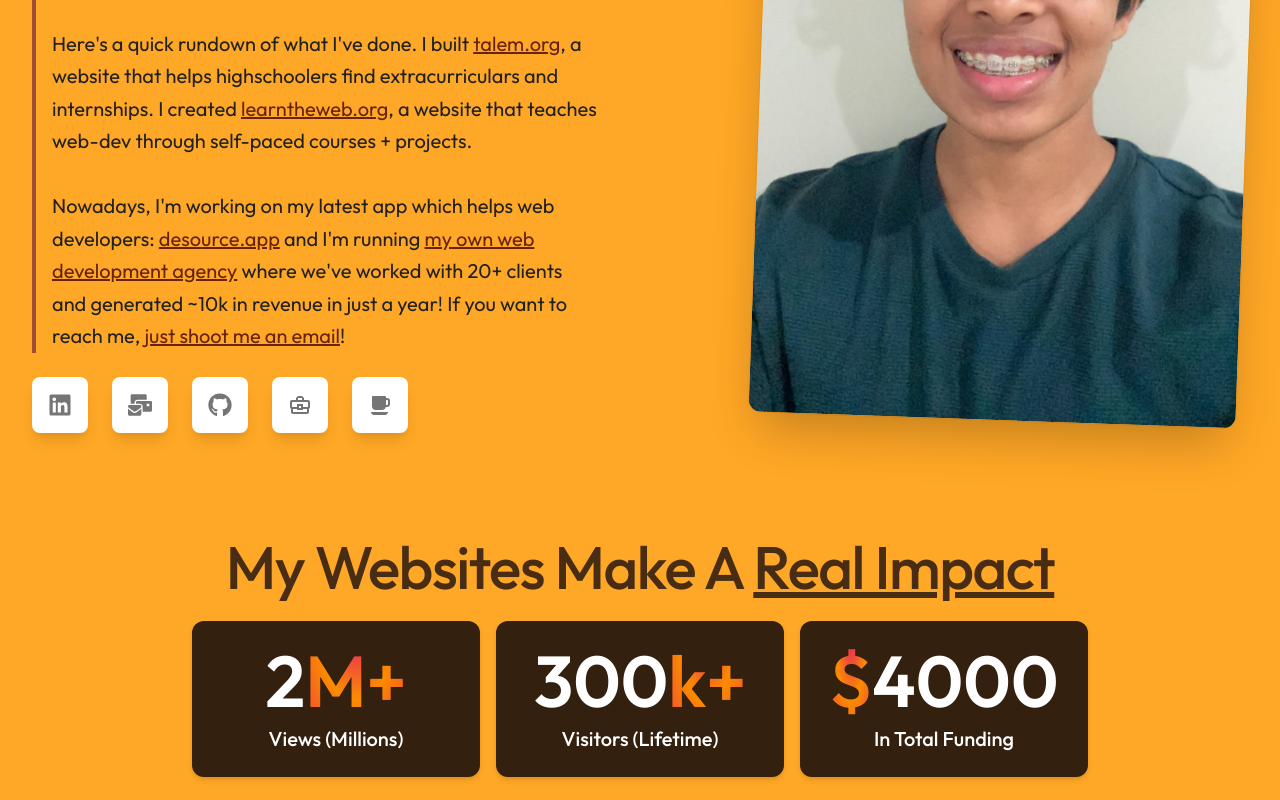
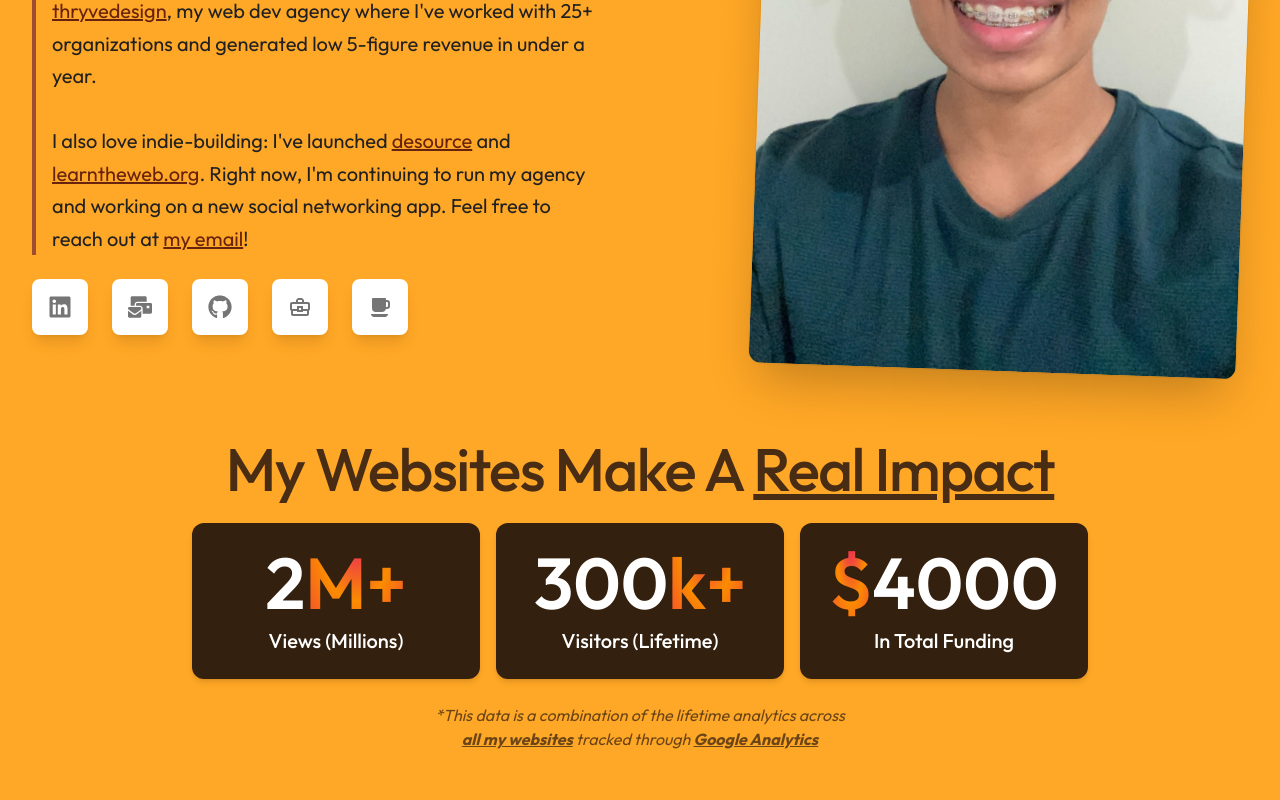
Before and after one commit to PkTheCoda/portfolio, a React (Vite) app: page / in a window 1280 px wide. Shown: the part 1360-2160 px from the top of the page. Built offline with nearby package versions, Linux system fonts and the light colour scheme.

Commit message:
portfolio content updates

```diff
--- a/src/Components/AboutSection.jsx
+++ b/src/Components/AboutSection.jsx
@@ -40,14 +40,11 @@ export default function AboutMe() {
                     <span className="text-[#36190f] font-semibold">
                       Hi there!
                     </span>{" "}
-                    I'm Pranav. I'm a current senior in highschool based out of
-                    Richmond, Virginia. I started building simple websites in my
-                    sophomore year of highschool. Ever since then, I absolutely
-                    fell in love with web-development and have built + shipped
-                    many different apps that have a focus on helping others{" "}
-                    {":)"}
+                    I'm Pranav. I'm 17 year old based out of Richmond, Virginia and an incoming
+                    freshman studying Computer Science @ UIUC.
                     <br />
                     <br />
+
                     Here's a quick rundown of what I've done. I built{" "}
                     <a
                       href="https://talem.org"
@@ -56,8 +53,26 @@ export default function AboutMe() {
                     >
                       talem.org
                     </a>
-                    , a website that helps highschoolers find extracurriculars
-                    and internships. I created{" "}
+                    , a site connecting students with opportunities. I also run{" "}
+                    <a
+                      href="https://thryvedesign.com"
+                      target="_blank"
+                      className="underline text-[#67230d]"
+                    >
+                      thryvedesign
+                    </a>
+                    , my web dev agency where I've worked with 25+ organizations and generated low 5-figure revenue in under a year.
+                    <br />
+                    <br />
+                    I also love indie-building: I've launched{" "}
+                    <a
+                      href="https://desourcedesign.vercel.app"
+                      target="_blank"
+                      className="underline text-[#67230d]"
+                    >
+                      desource
+                    </a>
+                    {" "}and{" "}
                     <a
                       href="https://learntheweb.org"
                       target="_blank"
@@ -65,36 +80,16 @@ export default function AboutMe() {
                     >
                       learntheweb.org
                     </a>
-                    , a website that teaches web-dev through self-paced courses
-                    + projects.
-                    <br />
-                    <br />
-                    Nowadays, I'm working on my latest app which helps web
-                    developers:{" "}
-                    <a
-                      href="https://desource.app"
-                      target="_blank"
-                      className="underline text-[#67230d]"
-                    >
-                      desource.app
-                    </a>{" "}
-                    and I'm running{" "}
-                    <a
-                      href="https://thryvedesign.com"
-                      target="_blank"
-                      className="underline text-[#67230d]"
-                    >
-                      my own web development agency
-                    </a>{" "}
-                    where we've worked with 20+ clients and generated ~10k in
-                    revenue in just a year! If you want to reach me,{" "}
+                    . Right now, I'm continuing to run my agency and working on a new social networking app.
+                    Feel free to reach out at{" "}
                     <a
                       href="mailto:pranavkonjeti@gmail.com"
                       target="_blank"
                       className="underline text-[#67230d]"
                     >
-                      just shoot me an email
+                      my email
                     </a>
+
                     !
                   </p>
 
@@ -177,7 +172,7 @@ export default function AboutMe() {
 
             </div>
 
-            <p className="text-center italic">
+            <p className="text-center italic opacity-80">
                 *This data is a combination of the lifetime analytics across {' '}
                 <div className="block"><b className="underline">all my websites</b> tracked through <a href="https://marketingplatform.google.com/about/analytics/" target="_blank" className="underline font-bold">Google Analytics</a></div>
             </p>
--- a/src/Components/Footer.jsx
+++ b/src/Components/Footer.jsx
@@ -120,7 +120,7 @@ function Footer() {
                 <a className="my-3 block hover:underline" href="https://talem.org" target="_blank">
                   talem.org<span className="text-teal-600 text-xs p-1"></span>
                 </a>
-                <a className="my-3 block hover:underline" href="https://desource.app" target="_blank">
+                <a className="my-3 block hover:underline" href="https://desourcedesign.vercel.app" target="_blank">
                   desource.app<span className="text-teal-600 text-xs p-1"></span>
                 </a>
                 <a className="my-3 block hover:underline" href="https://learntheweb.org" target="_blank">
--- a/src/Components/HeroMain.jsx
+++ b/src/Components/HeroMain.jsx
@@ -35,9 +35,9 @@ export default function HeroMain() {
                 Hi There, I'm <span className='main-gradient'>Pranav Konjeti</span>
               </h1>
               <p className="mt-6 text-xl sm:text-3xl leading-8 text-black font-outfit">
-                I'm a highschooler who builds
+                I designs and develops
                 <span className='main-gradient font-semibold ml-2'>
-                <TypeAnimation
+                {/* <TypeAnimation
                         sequence={[
                             'impactful software.', // Types 'One'
                             2000, // Waits 1.5s
@@ -53,7 +53,8 @@ export default function HeroMain() {
                         cursor={true}
                         repeat={Infinity}
                         style={{}}
-                    />
+                    /> */}
+                    impactful websites.
                 </span>
               </p>
 
--- a/src/Components/Learn.jsx
+++ b/src/Components/Learn.jsx
@@ -44,7 +44,7 @@ const Learn = () => {
                     To date, <span className="bh">Talem has done 1.2 Million Visits, 180k lifetime users, 500~ daily users, and over $3000 raised through grants.</span>
                     <br />
                     <br />
-                    I also built <a href="https://desource.app" target='_blank' className="bhl">Desource</a>, a way for web-developers and web-designers to find
+                    I also built <a href="https://desourcedesign.vercel.app" target='_blank' className="bhl">Desource</a>, a way for web-developers and web-designers to find
                     programming resources. This is a newer project, but it's been gaining a ton of traction recently. Finally, I also run my
                     own <a href="https://thryvedesign.com" target='_blank' className="bhl">Web-Develompent Agency.</a> We build custom websites
                     for mainly small businesses. We've generated over $10,000 in profit!
--- a/src/Components/Projects.jsx
+++ b/src/Components/Projects.jsx
@@ -375,7 +375,7 @@ export function Projects() {
 
         <div className="py-4 w-4/5 flex md:flex-row flex-col mb-10">
           <h1 className="seven-title md:w-7/12 font-semibold tracking-tight">
-            Let's have a look at{" "}
+            View Some Of{" "}
             <br />
             <span className="main-gradient">My Projects</span>
           </h1>
@@ -630,7 +630,7 @@ export function Projects() {
 
                 <div className="grid grid-cols-1 md:grid-cols-2 gap-6">
                   <a
-                    href="https://desource.app"
+                    href="https://desourcedesign.vercel.app"
                     target="_blank"
                     class="relative inline-flex items-center justify-center p-4 px-6 py-3 overflow-hidden font-medium text-indigo-600 transition duration-300 ease-out bg-blue-200 rounded-md shadow-md group"
                   >
```
